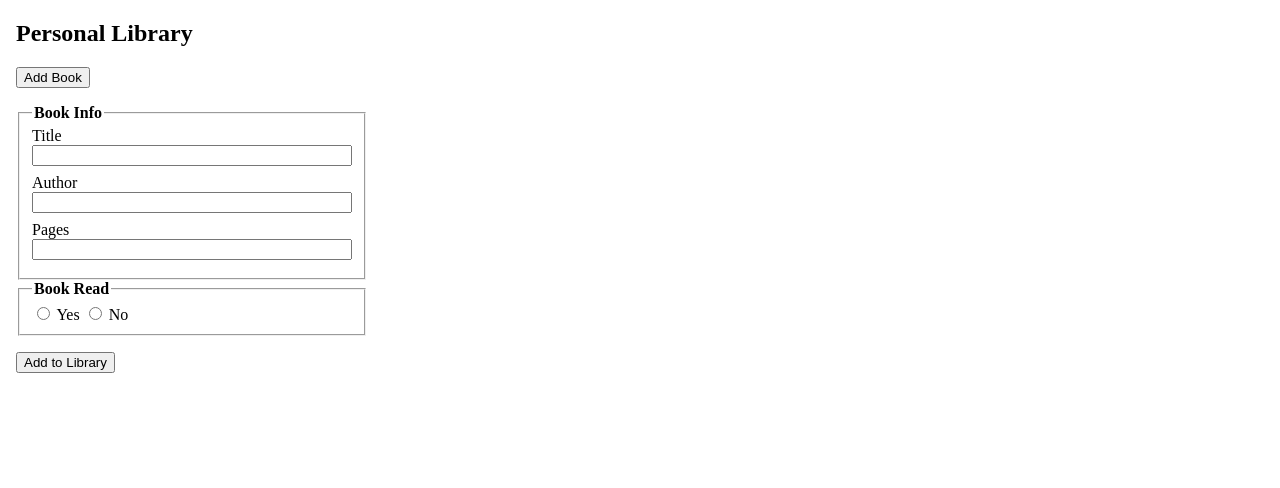
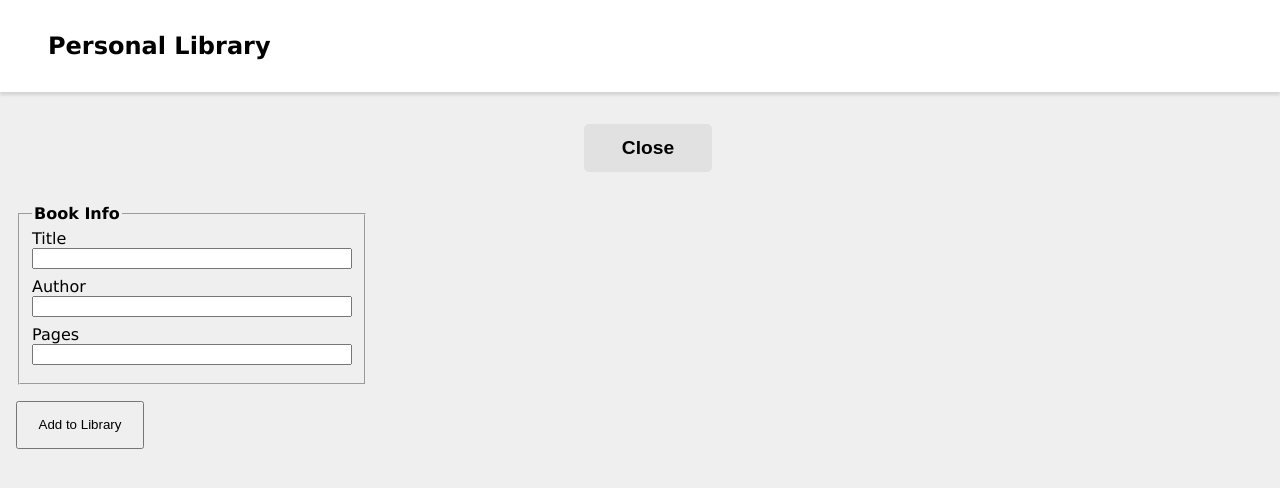
Before and after one commit to augtcor/odin-library, a plain HTML site: page index.html in a window 1280 px wide. Both pictures are taken after a click on the button "Add Book". Drawn offline with Linux system fonts and the light colour scheme.

Commit message:
Improve styling

```diff
--- a/index.html
+++ b/index.html
@@ -10,10 +10,14 @@
 	</head>
 	<body>
 		<section class="header">
-			<h1>Personal Library</h1>
+			<p id="pageTitle">Personal Library</p>
+		</section>
+		<section class="main">
+			<div class="formButton">
 				<button id="formOpenClose" type="submit">Add Book</button>
-		</section>
-		<section id="form" class="form" style="display: none">
+			</div>
+
+			<div id="form" class="form" style="display: none">
 				<form id="formAnswers" action="#" method="post">
 					<div class="bookInfo">
 						<fieldset>
@@ -32,21 +36,14 @@
 							</div>
 						</fieldset>
 					</div>
-				<div class="read">
-					<fieldset>
-						<legend>Book Read</legend>
-						<input type="radio" id="read" name="read" value="Yes" />
-						<label for="read">Yes</label>
-						<input type="radio" id="readN" name="read" value="No" />
-						<label for="read">No</label>
-					</fieldset>
-				</div>
 				</form>
 				<div class="addToLibrary">
-				<button id="addToLibrary" type="submit">Add to Library</button>
+					<button id="addToLibrary" type="submit">
+						Add to Library
+					</button>
 				</div>
-		</section>
-		<section class="main">
+			</div>
+
 			<div class="grid"></div>
 		</section>
 	</body>
--- a/script.js
+++ b/script.js
@@ -1,10 +1,9 @@
 let myLibrary = [];
 
-function Book(title, author, pages, read) {
+function Book(title, author, pages) {
 	this.title = title;
 	this.author = author;
 	this.pages = pages;
-	this.read = read;
 }
 
 const form = document.getElementById("form");
@@ -15,9 +14,11 @@ const formOpenClose = document.getElementById("formOpenClose");
 formOpenClose.addEventListener("click", () => {
 	if (form.style.display === "none") {
 		form.style.display = "block";
+		formOpenClose.innerText = "Close";
 		formAnswers.reset();
 	} else {
 		form.style.display = "none";
+		formOpenClose.innerText = "New Book";
 	}
 });
 
@@ -27,9 +28,8 @@ addBook.addEventListener("click", () => {
 	let title = document.getElementById("title").value;
 	let author = document.getElementById("author").value;
 	let pages = document.getElementById("pages").value;
-	let read = document.querySelector('input[name="read"]:checked').value;
 
-	const book = new Book(title, author, pages, read);
+	const book = new Book(title, author, pages);
 
 	for (let key in book) {
 		if (book[key] === "") {
@@ -47,7 +47,7 @@ addBook.addEventListener("click", () => {
 function addCard() {
 	let grid = document.querySelector(".grid");
 	let card = document.createElement("div");
-	card.setAttribute("id", "card");
+	card.setAttribute("class", "card");
 	grid.appendChild(card);
 
 	let bookTitle = document.createElement("p");
--- a/style.css
+++ b/style.css
@@ -1,10 +1,52 @@
 body {
 	margin: 0;
 	padding: 0;
+	font-family: "Lucida Sans", "Lucida Sans Regular", "Lucida Grande",
+		"Lucida Sans Unicode", Geneva, Verdana, sans-serif;
 }
 
 .header {
-	margin: 1rem;
+	padding-top: 0.5rem;
+	padding-bottom: 0.5rem;
+	padding-left: 3rem;
+	box-shadow: rgba(100, 100, 100, 0.2) 0px 3px 3px;
+}
+
+#pageTitle {
+	font-size: 1.5rem;
+	font-weight: bolder;
+}
+
+.main {
+	background-color: rgba(100, 100, 100, 0.1);
+	height: 100vh;
+}
+
+#formOpenClose {
+	margin-top: 2rem;
+	margin-left: 1rem;
+	margin-bottom: 2rem;
+	border-style: none;
+	border-radius: 0.3rem;
+	background-color: rgba(100, 100, 100, 0.1);
+	font-size: 1.2rem;
+	font-weight: bold;
+	cursor: pointer;
+}
+
+#formOpenClose:hover {
+	background-color: rgba(100, 100, 100, 0.2);
+}
+
+#formOpenClose,
+#addToLibrary {
+	width: 8rem;
+	height: 3rem;
+}
+
+.formButton {
+	display: flex;
+	justify-content: center;
 }
 
 .form {
@@ -30,3 +72,20 @@ legend {
 .addToLibrary {
 	margin-top: 1rem;
 }
+
+.grid {
+	display: grid;
+	grid-template-columns: repeat(6, 1fr);
+	grid-template-rows: repeat(5, 1fr);
+	margin-top: 1rem;
+	margin-bottom: 1rem;
+	margin-left: 1rem;
+}
+
+.card {
+	margin-right: 1rem;
+	padding-left: 1rem;
+	background-color: white;
+	border-radius: 0.3rem;
+	box-shadow: 0 1px 3px rgba(0, 0, 0, 0.12), 0 1px 2px rgba(0, 0, 0, 0.24);
+}
```
Lines whose indentation alone changed are shown as unchanged.
